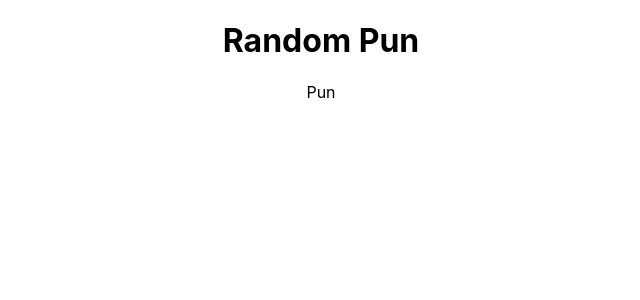
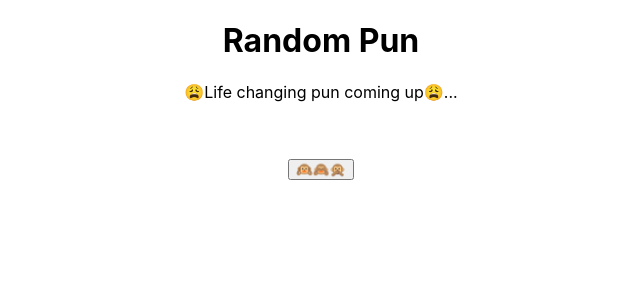
Before and after one commit to H323K14H/Pun_API_Frontend, a React (Create React App) app: page / in a window 1280 px wide. Shown: the top 300 px of the page, without its empty margins (319-959 px from the left). Built offline with nearby package versions, Linux system fonts and the light colour scheme; no server answers.

Commit message:
Add button to get random pun onClick

```diff
--- a/src/components/Pun.js
+++ b/src/components/Pun.js
@@ -1,9 +1,6 @@
 import React from 'react'
 
-
-const Pun = ({pun}) => {
-
-
+const Pun = ({ pun }) => {
 
     return (
         <>
--- a/src/components/PunButton.js
+++ b/src/components/PunButton.js
@@ -1,9 +1,9 @@
 import React from 'react'
 
-const PunButton = () => {
-  return (
-    <div>PunButton</div>
-  )
+const PunButton = ({ onButtonClick }) => {
+    return (
+        <button onClick={onButtonClick}>🙉🙈🙊</button>
+    )
 }
 
 export default PunButton;
--- a/src/containers/PunContainer.js
+++ b/src/containers/PunContainer.js
@@ -1,32 +1,30 @@
 import Pun from "../components/Pun";
 import { useEffect, useState } from "react";
+import PunButton from "../components/PunButton";
 
 
 const PunContainer = () => {
 
-  const[pun, setPun] = useState({});
+    const [pun, setPun] = useState(null);
 
+    // GET MAPPING
     const getRandomPun = async () => {
         const response = await fetch("https://www.punapi.rest/api/pun");
         const data = await response.json();
         setPun(data);
-
     }
 
     useEffect(() => {
         getRandomPun();
     }, [])
 
-
-
-
-
     return (
         <>
             <h1>Random Pun</h1>
-
-      <Pun pun = {pun} />
-
+            {pun ? <Pun pun={pun} /> : <p>😩Life changing pun coming up😩...</p>}
+            <br />
+            <br />
+            <PunButton onButtonClick={getRandomPun} />
         </>
     )
 }
```
Lines whose indentation alone changed are shown as unchanged.
